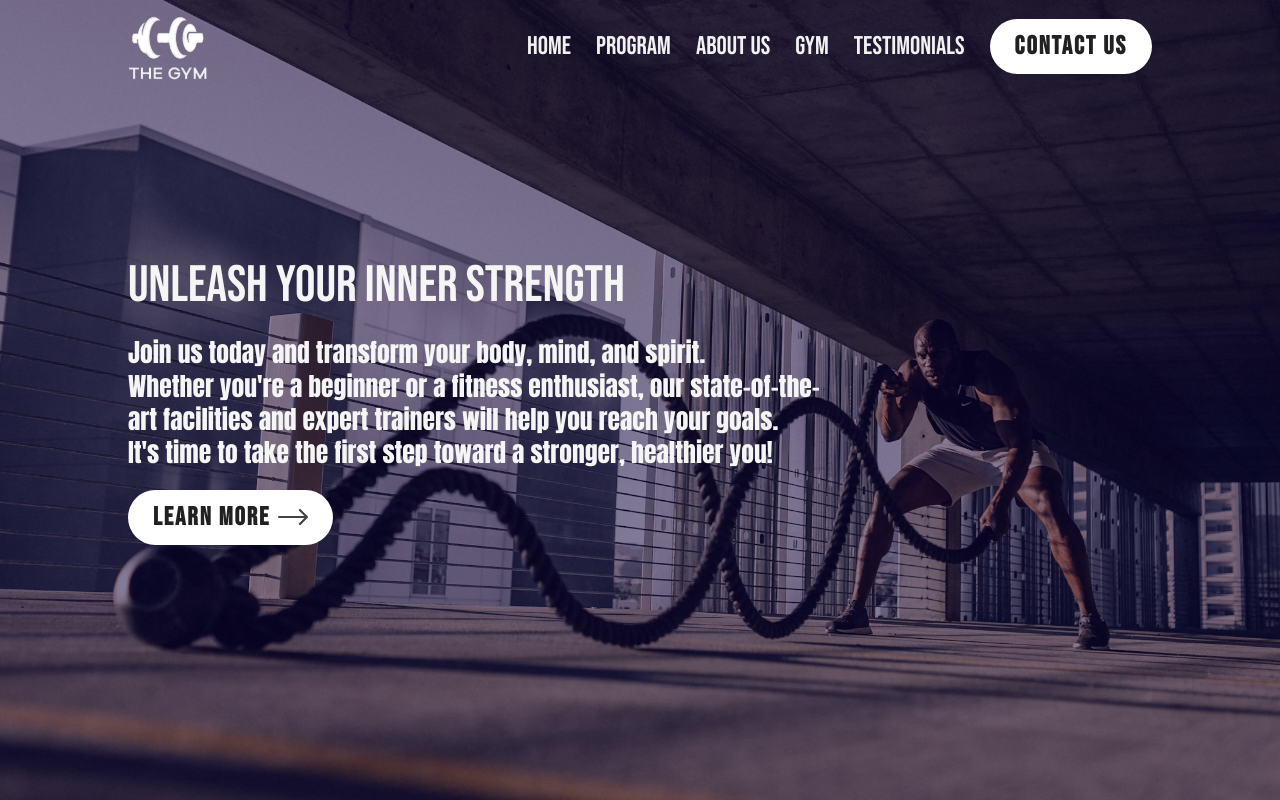
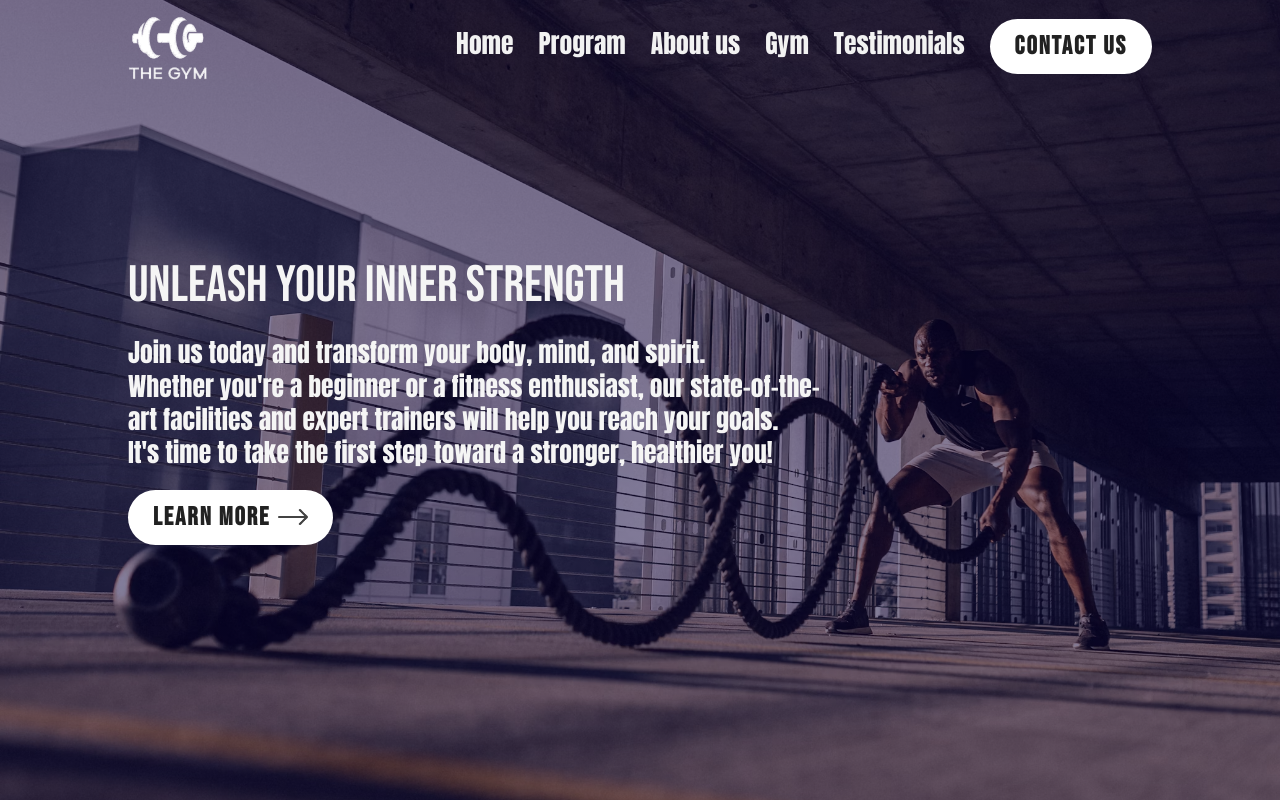
Before and after one commit to SilviaSaverino/Gym-site-react, a React (Vite) app: page / in a window 1280 px wide. Shown: the top 800 px of the page. Built offline with nearby package versions, Linux system fonts and the light colour scheme; no server answers.

Commit message:
add scroll functionality to Links in the navbar - using React Scroll 'https://www.npmjs.com/package/react-scroll?activeTab=readme'

```diff
--- a/package.json
+++ b/package.json
@@ -11,7 +11,8 @@
   },
   "dependencies": {
     "react": "^18.3.1",
-    "react-dom": "^18.3.1"
+    "react-dom": "^18.3.1",
+    "react-scroll": "^1.9.0"
   },
   "devDependencies": {
     "@eslint/js": "^9.9.0",
--- a/src/Components/Navbar/Navbar.jsx
+++ b/src/Components/Navbar/Navbar.jsx
@@ -1,4 +1,5 @@
 import React, { useEffect, useState } from 'react'
+import { Link } from 'react-scroll'
 import './Navbar.css'
 import logo from '../../assets/images/logo-white.png'
 
@@ -19,16 +20,15 @@ export const Navbar = () => {
 
     return (
         <nav className={`container ${sticky ? 'dark-nav' : ''}`}>
-
             <img className="logo" src={logo} alt="gym website logo featuring a dumbbell" />
             <ul>
-                <li>Home</li>
-                <li>Program</li>
-                <li>About us</li>
-                <li>Gym</li>
-                <li>Testimonials</li>
+                <li><Link to='hero' smoorth={true} offset={0} duration={500}>Home</Link></li>
+                <li><Link to='program' smoorth={true} offset={-260} duration={500}>Program</Link></li>
+                <li><Link to='about' smoorth={true} offset={-150} duration={500}>About us</Link></li>
+                <li><Link to='showcase' smoorth={true} offset={-260} duration={500}>Gym</Link></li>
+                <li><Link to='testimonials' smoorth={true} offset={-260} duration={500}>Testimonials</Link></li>
                 <li>
-                    <button className='btn'>Contact us</button>
+                <Link to='contact' smoorth={true} offset={-260} duration={500}><button className='btn'>Contact us</button></Link>
                 </li>
             </ul>
         </nav>
```
Also changed, not shown: 1 other file (tests, documents, lock files or other folders).
